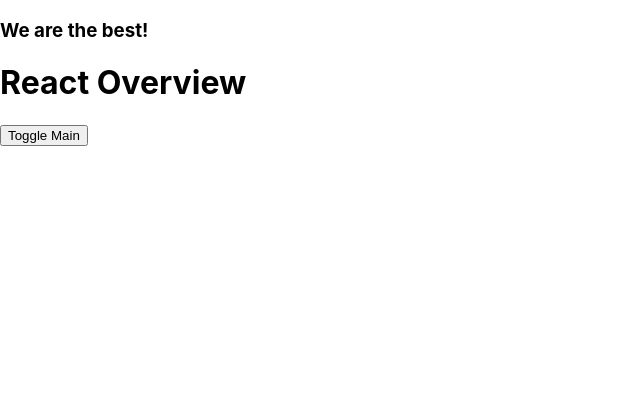
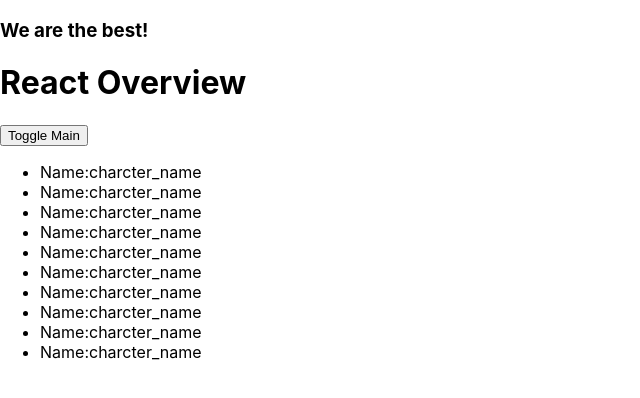
Before and after one commit to ayahxsheikh/my-app, a React (Create React App) app: page / in a window 1280 px wide. Shown: the top 398 px of the page, without its empty margins (0-640 px from the left). Built offline with nearby package versions, Linux system fonts and the light colour scheme; the HTML template or start-up script is replaced by a standard one.

Commit message:
add () after arrow for return expression ()

```diff
--- a/src/App.js
+++ b/src/App.js
@@ -21,11 +21,12 @@
 
       <section>
       <ul>
-      {swData.map((char, index) => {
+      {swData.map((char, index) => (
         <Character
-
+        key={index}
+        name={char.name}
         />
-      })}
+      ))}
       </ul>
       </section>
 
--- a/src/components/Charcater.js
+++ b/src/components/Charcater.js
@@ -4,4 +4,4 @@
     )
 }
 
-export default Character
+export default Character;
```
